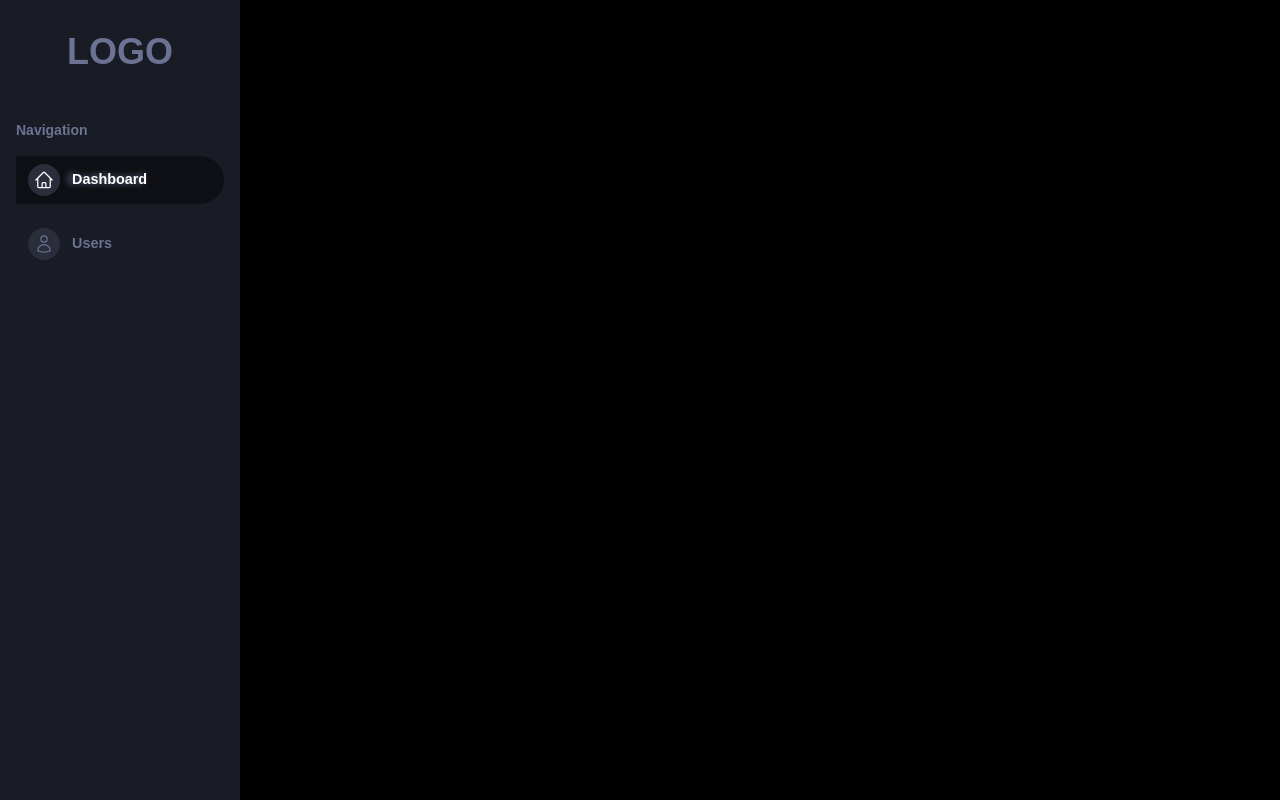
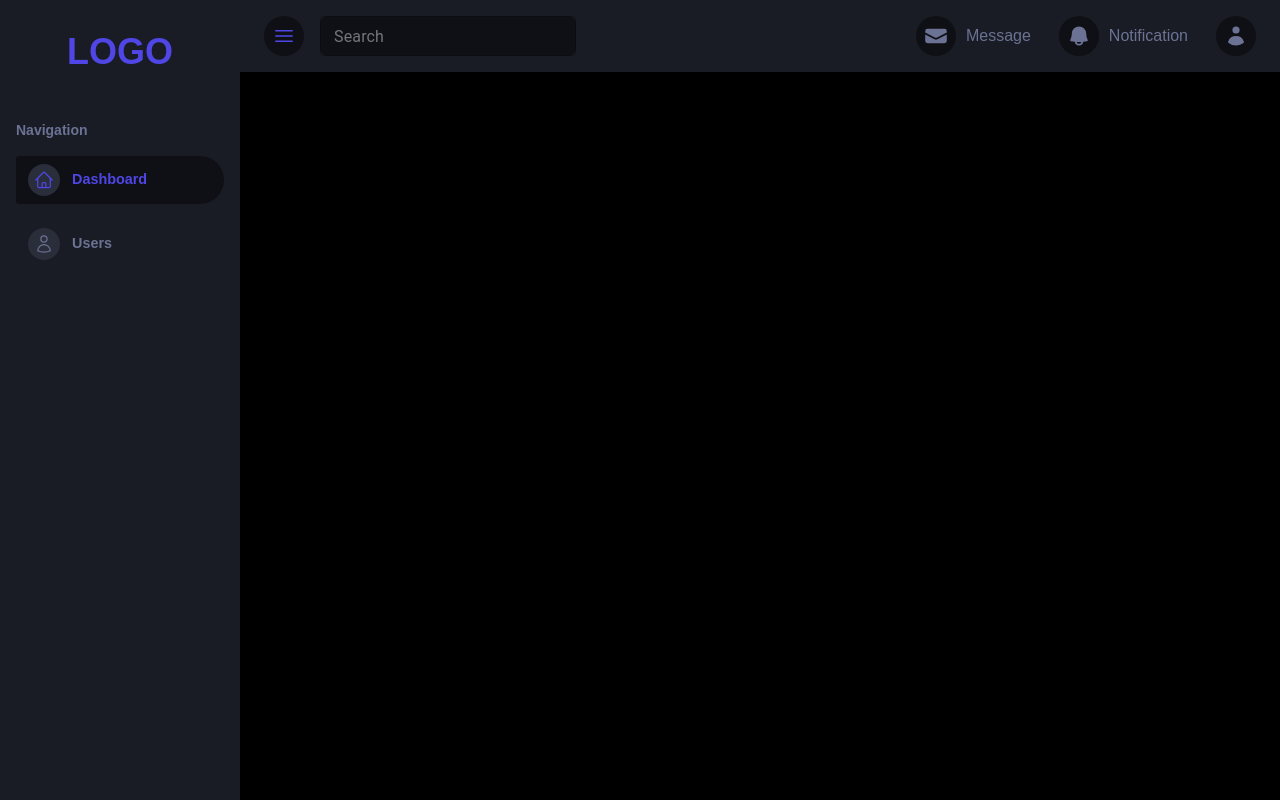
Before and after one commit to Aydin-lip/bam-shahr-panel, a React (Create React App) app: page / in a window 1280 px wide. Built offline with nearby package versions, Linux system fonts and the light colour scheme.

Commit message:
Added Navbar

```diff
--- a/package.json
+++ b/package.json
@@ -5,6 +5,8 @@
   "dependencies": {
     "@emotion/react": "^11.11.1",
     "@emotion/styled": "^11.11.0",
+    "@headlessui/react": "^1.7.15",
+    "@heroicons/react": "^2.0.18",
     "@mui/material": "^5.14.0",
     "@mui/styled-engine-sc": "^5.12.0",
     "@testing-library/jest-dom": "^5.16.5",
--- a/src/App.jsx
+++ b/src/App.jsx
@@ -1,6 +1,7 @@
 import { BrowserRouter, Route, Routes } from "react-router-dom";
 import Login from "./components/login";
 import Layout from "./components/layout";
+import Users from "./components/users";
 
 function App() {
   return (
@@ -9,6 +10,7 @@ function App() {
         <Routes>
           <Route path="/" element={<Layout />}>
             {/* <Route index element={} /> */}
+            <Route path="/users" element={<Users />} />
           </Route>
           <Route path="/login" element={<Login />} />
         </Routes>
--- a/src/components/layout/index.jsx
+++ b/src/components/layout/index.jsx
@@ -1,12 +1,14 @@
 import { Outlet } from "react-router"
 import Menu from "../menu"
+import Navbar from "../navbar"
 
 const Layout = () => {
   return (
     <>
       <div className="flex justify-between bg-black absolute top-0 left-0 right-0 bottom-0 overflow-auto overflow-x-hidden">
         <Menu />
-        <div className="p-4 w-full">
+        <div className="p-4 w-full h-full relative">
+          <Navbar />
           <Outlet />
         </div>
       </div>
--- a/src/components/menu/index.jsx
+++ b/src/components/menu/index.jsx
@@ -18,28 +18,18 @@ const Menu = () => {
 
   return (
     <>
-      <div className={`min-w-[15rem] rtl bg-dark-them text-dark-them overflow-auto transition-all ${!open ? 'ml-[-15rem] md:ml-[-12rem]' : ''} z-10 fixed md:relative top-0 left-0 bottom-0`}>
-        {/* <div className="absolute top-1 left-1">
-          <span
-            className={`block p-2 rounded-lg cursor-pointer transition-all hover:shadow ${open ? 'bg-[#f0f0ff] text-indigo-500' : ''}`}
-            onClick={openHandler}
-          >
-            <svg xmlns="http://www.w3.org/2000/svg" fill="none" viewBox="0 0 24 24" strokeWidth={1.5} stroke="currentColor" className="w-6 h-6">
-              <path strokeLinecap="round" strokeLinejoin="round" d="M3.75 6.75h16.5M3.75 12h16.5m-16.5 5.25h16.5" />
-            </svg>
-          </span>
-        </div> */}
+      <div className={`min-w-[15rem] bg-dark-them text-dark-them overflow-auto transition-all ${!open ? 'ml-[-15rem] md:ml-[-12rem]' : ''} z-10 fixed md:relative top-0 left-0 bottom-0`}>
         <div className="p-8 text-center">
-          <span className="text-4xl font-bold cursor-default">LOGO</span>
+          <span className="text-4xl font-bold cursor-default text-indigo-600">LOGO</span>
         </div>
         <div>
-          <span className="block text-end p-4 font-extrabold text-sm pb-2">
+          <span className="block p-4 font-extrabold text-sm pb-2">
             Navigation
           </span>
           <ul className={`relative flex flex-col gap-4 pt-2 pb-2 ${open ? 'px-4' : 'px-2'}`}>
             <li className="">
               <div
-                className={`flex items-center flex-row-reverse gap-3 rounded-[1rem_10rem_10rem_1rem] px-3 py-3 h-[48px] cursor-default transition-all hover:bg-dark-them-active hover:text-white ${value === 0 ? 'bg-dark-them-active text-white' : 'cursor-pointer'}`}
+                className={`flex items-center gap-3 rounded-[1rem_10rem_10rem_1rem] px-3 py-3 h-[48px] cursor-default transition-all hover:bg-dark-them-active hover:text-indigo-600 ${value === 0 ? 'bg-dark-them-active text-indigo-600' : 'cursor-pointer'}`}
                 onClick={() => {
                   setValue(0)
                   navigate('/')
@@ -50,15 +40,15 @@ const Menu = () => {
                     <path strokeLinecap="round" strokeLinejoin="round" d="M2.25 12l8.954-8.955c.44-.439 1.152-.439 1.591 0L21.75 12M4.5 9.75v10.125c0 .621.504 1.125 1.125 1.125H9.75v-4.875c0-.621.504-1.125 1.125-1.125h2.25c.621 0 1.125.504 1.125 1.125V21h4.125c.621 0 1.125-.504 1.125-1.125V9.75M8.25 21h8.25" />
                   </svg>
                 </span>
-                <span className={`text-[.9rem] font-bold ${value === 0 ? 'text-shadow' : ''}`}>Dashboard</span>
+                <span className={`text-[.9rem] font-bold`}>Dashboard</span>
               </div>
             </li>
             <li className="">
               <div
-                className={`flex items-center flex-row-reverse gap-3 rounded-[1rem_10rem_10rem_1rem] px-3 py-3 h-[48px] cursor-default transition-all hover:bg-dark-them-active hover:text-white ${value === 1 ? 'bg-dark-them-active text-white' : 'cursor-pointer'}`}
+                className={`flex items-center gap-3 rounded-[1rem_10rem_10rem_1rem] px-3 py-3 h-[48px] cursor-default transition-all hover:bg-dark-them-active hover:text-indigo-600 ${value === 1 ? 'bg-dark-them-active text-indigo-600' : 'cursor-pointer'}`}
                 onClick={() => {
                   setValue(1)
-                  navigate('/')
+                  navigate('/users')
                 }}
               >
                 <span className="w-8 h-8 bg-dark-them-light rounded-full flex justify-center items-center">
@@ -66,7 +56,7 @@ const Menu = () => {
                     <path strokeLinecap="round" strokeLinejoin="round" d="M15.75 6a3.75 3.75 0 11-7.5 0 3.75 3.75 0 017.5 0zM4.501 20.118a7.5 7.5 0 0114.998 0A17.933 17.933 0 0112 21.75c-2.676 0-5.216-.584-7.499-1.632z" />
                   </svg>
                 </span>
-                <span className={`text-[.9rem] font-bold ${value === 1 ? 'text-shadow' : ''}`}>Users</span>
+                <span className={`text-[.9rem] font-bold`}>Users</span>
               </div>
             </li>
 
--- /dev/null
+++ b/src/components/navbar/dropdown.jsx
@@ -0,0 +1,34 @@
+import { Fragment } from 'react'
+import { Menu, Transition } from '@headlessui/react'
+import { ChevronDownIcon } from '@heroicons/react/20/solid'
+
+
+const DropDown = ({children, items}) => {
+
+  return (
+    <Menu as="div" className="relative inline-block text-left">
+      <div>
+        <Menu.Button className="hover:text-indigo-600 text-dark-them hover:bg-dark-them-active transition-all inline-flex w-full justify-center items-center gap-x-1.5 rounded-md text-sm font-semibold shadow-">
+          {children}
+        </Menu.Button>
+      </div>
+
+      <Transition
+        as={Fragment}
+        enter="transition ease-out duration-100"
+        enterFrom="transform opacity-0 scale-95"
+        enterTo="transform opacity-100 scale-100"
+        leave="transition ease-in duration-75"
+        leaveFrom="transform opacity-100 scale-100"
+        leaveTo="transform opacity-0 scale-95"
+      >
+        <Menu.Items className="absolute right-0 z-10 mt-2 origin-top-right rounded-md bg-dark-them shadow-lg ring-1 ring-black ring-opacity-5 focus:outline-none">
+          {items}
+        </Menu.Items>
+      </Transition>
+    </Menu>
+  )
+}
+
+
+export default DropDown
--- /dev/null
+++ b/src/components/navbar/index.jsx
@@ -0,0 +1,96 @@
+import { Avatar, TextField, Tooltip, styled } from "@mui/material"
+import { useState } from "react";
+import DropDown from "./dropdown";
+import { BellIcon, EnvelopeIcon, UserIcon } from "@heroicons/react/20/solid";
+import { Menu } from "@headlessui/react";
+
+const CssTextField = styled(TextField)({
+  '& .MuiOutlinedInput-root': {
+    '&': {
+      color: '#fff'
+    },
+  },
+});
+
+const ProfileDropdownItems = () => {
+  const Items = ["My Profile", "Settings", "Log Out"]
+  return (
+    <div className="py-1 border border-black rounded-md">
+      {Items.map((item, idx) =>
+        <Menu.Item key={idx}>
+          {({ active }) => (
+            <span
+              className={`block px-4 py-2 text-sm cursor-pointer text-dark-them ${active ? 'bg-dark-them-active' : ''}`}
+            >
+              {item}
+            </span>
+          )}
+        </Menu.Item>
+      )}
+    </div>
+  )
+}
+
+const Navbar = () => {
+  const [search, setSearch] = useState('')
+
+  return (
+    <>
+      <div className="bg-dark-them py-4 px-6 flex justify-between absolute top-0 right-0 left-0">
+        <div className="flex">
+          <div className="cursor-pointer">
+            <span className="w-10 h-10 bg-dark-them-active text-indigo-600 rounded-full flex justify-center items-center">
+              <svg xmlns="http://www.w3.org/2000/svg" fill="none" viewBox="0 0 24 24" strokeWidth={1.5} stroke="currentColor" className="w-6 h-6">
+                <path strokeLinecap="round" strokeLinejoin="round" d="M3.75 6.75h16.5M3.75 12h16.5m-16.5 5.25h16.5" />
+              </svg>
+            </span>
+          </div>
+          <div className="pl-4">
+            <CssTextField
+              placeholder="Search"
+              variant="outlined"
+              color="primary"
+              size="small"
+              className="bg-dark-them-active text-white rounded-lg"
+              value={search}
+              onChange={e => setSearch(e.target.value)}
+              InputProps={{
+                endAdornment:
+                  <span className={`p-1 text-indigo-600 relative`}>
+                    <svg onClick={() => setSearch('')} className={`w-4 h-4 absolute -top-1 right-0 cursor-pointer ${search.length === 0 ? 'hidden' : ''}`} xmlns="http://www.w3.org/2000/svg" fill="none" viewBox="0 0 24 24" strokeWidth={1.5} stroke="currentColor">
+                      <path strokeLinecap="round" strokeLinejoin="round" d="M6 18L18 6M6 6l12 12" />
+                    </svg>
+                  </span>
+              }}
+            />
+          </div>
+        </div>
+        <div>
+          <div className="flex gap-4">
+            <DropDown items={() => ProfileDropdownItems()}>
+              <div className="p-1 w-10 h-10 flex justify-center items-center bg-dark-them-active rounded-full">
+                <EnvelopeIcon className="w-6 h-6" />
+              </div>
+              <span className="text-base font-medium p-1 mr-2">Message</span>
+            </DropDown>
+            <DropDown items={() => ProfileDropdownItems()}>
+              <div className="p-1 w-10 h-10 flex justify-center items-center bg-dark-them-active rounded-full">
+                <BellIcon className="w-6 h-6" />
+              </div>
+              <span className="text-base font-medium p-1 mr-2">Notification</span>
+            </DropDown>
+            <DropDown items={() => ProfileDropdownItems()}>
+              <Tooltip title="Dashboard">
+                <div className="p-1 w-10 h-10 flex justify-center items-center bg-dark-them-active rounded-full">
+                  <UserIcon className="w-6 h-6" />
+                </div>
+              </Tooltip>
+            </DropDown>
+          </div>
+        </div>
+      </div>
+    </>
+  )
+}
+
+export default Navbar
--- /dev/null
+++ b/src/components/users/index.jsx
@@ -0,0 +1,9 @@
+const Users = () => {
+  return (
+    <>
+
+    </>
+  )
+}
+
+export default Users
```
Also changed, not shown: 1 other file (tests, documents, lock files or other folders).
